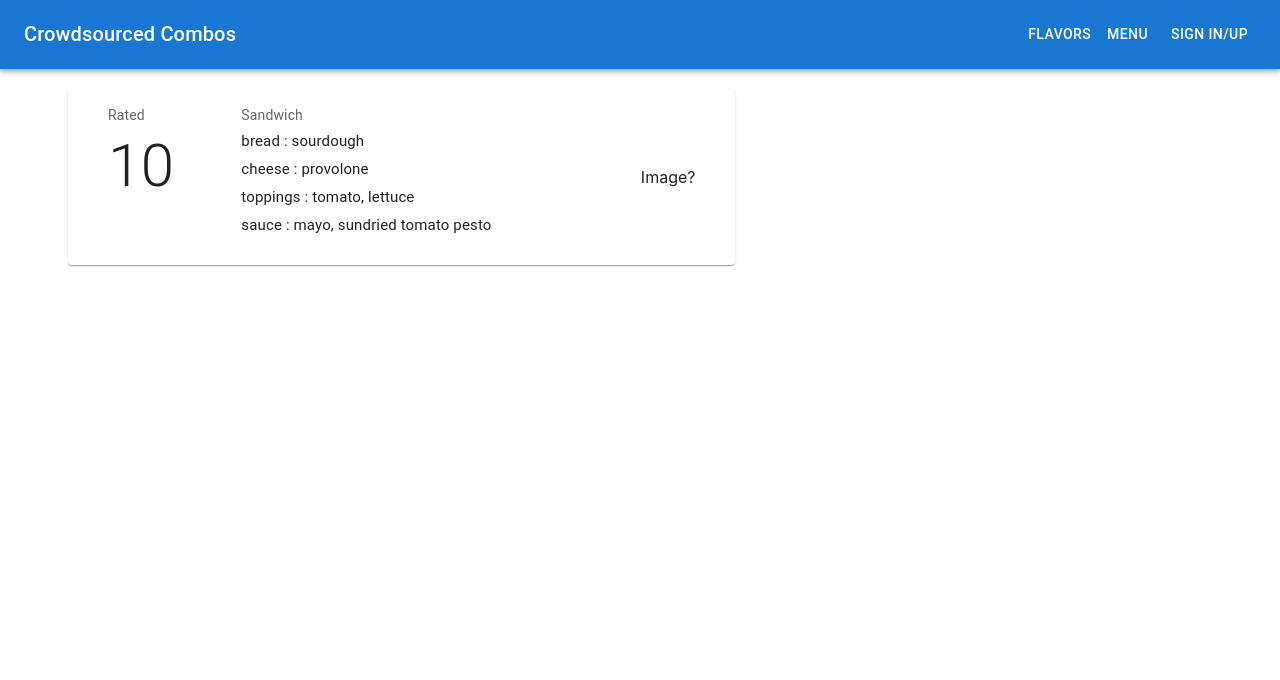
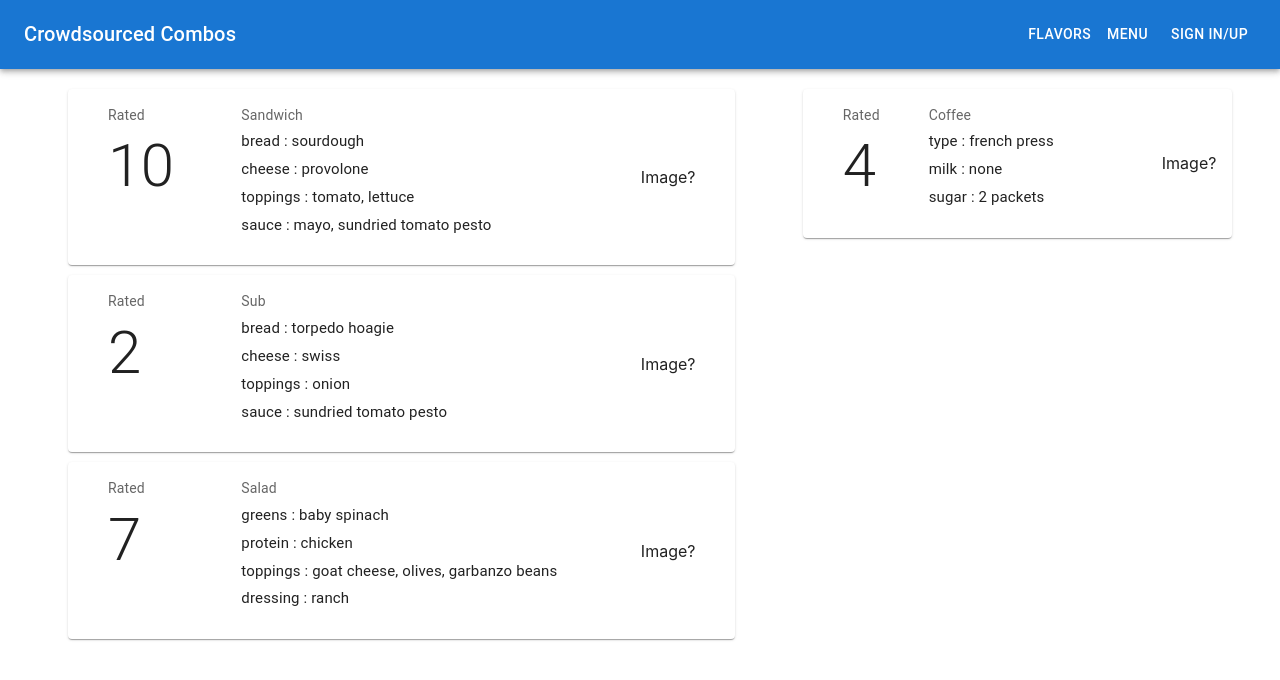
Before and after one commit to CroudsourcedCombos/main, a Next.js app in the folder frontend/: page /signed-out in a window 1280 px wide. Shown: the top 680 px of the page. Built offline with nearby package versions, Linux system fonts and the light colour scheme.

Commit message:
frough draft of signed-out page done

```diff
--- a/frontend/pages/signed-out.js
+++ b/frontend/pages/signed-out.js
@@ -48,6 +48,25 @@ const dataset = [
       sauce: ["sundried tomato pesto"],
     }
   },
+  {
+    score: 7,
+    category: 'Salad',
+    ingredients: {
+      greens: "baby spinach",
+      protein: "chicken",
+      toppings: ["goat cheese", "olives", "garbanzo beans"],
+      dressing: "ranch"
+    }
+  },
+  {
+    score: 4,
+    category: 'Coffee',
+    ingredients: {
+      type: "french press",
+      milk: "none",
+      sugar: "2 packets",
+    }
+  },
 ]
 
 export default function SignedOut() {
@@ -66,8 +85,11 @@ export default function SignedOut() {
         <Container maxWidth = "xl" sx = { {display: "flex", justifyContent: "space-between"}}>
                 <Container sx = { { width: "60%", margin: "10px"}}>
                     <ReviewCard {...dataset[0]} />
+                    <ReviewCard {...dataset[1]} />
+                    <ReviewCard {...dataset[2]} />
                 </Container>
                 <Container sx = { {width: "40%", margin: "10px"}}>
+                    <ReviewCard {...dataset[3]} />
                 </Container>
         </Container>
 
```
